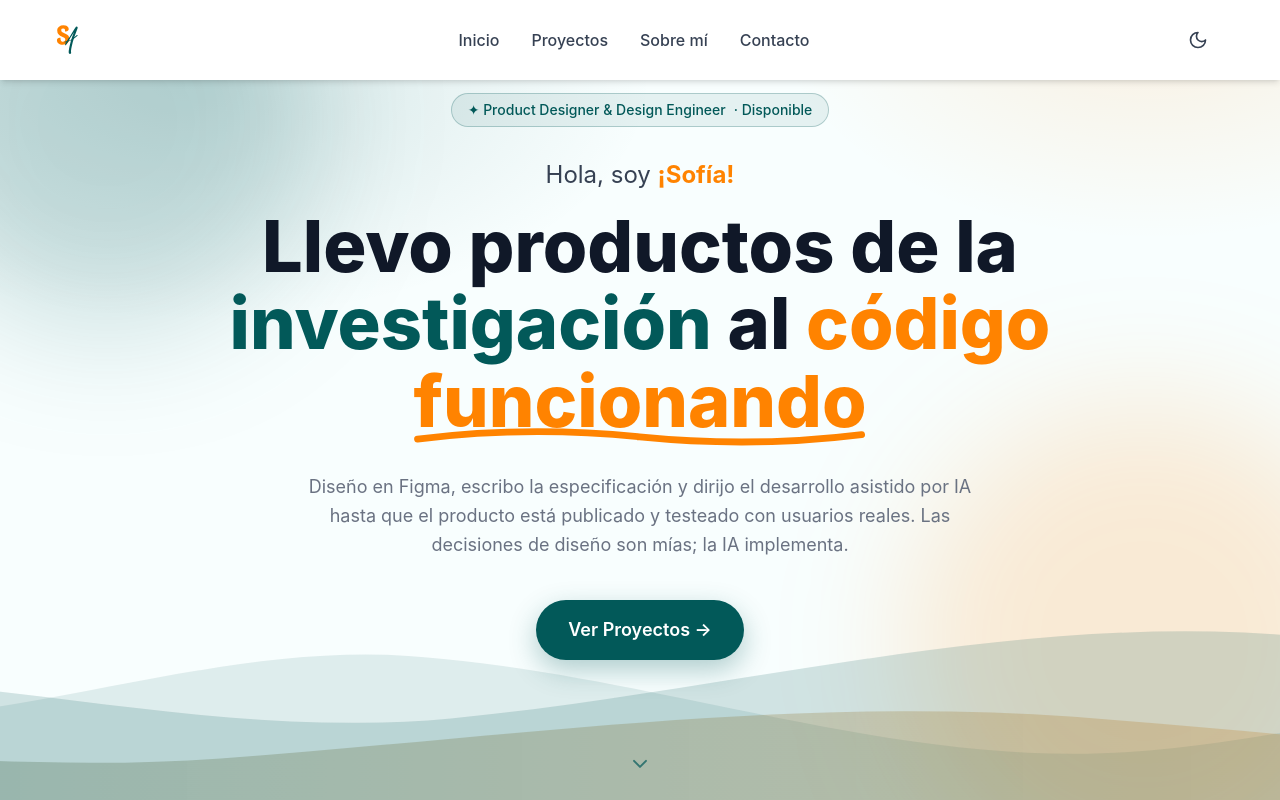
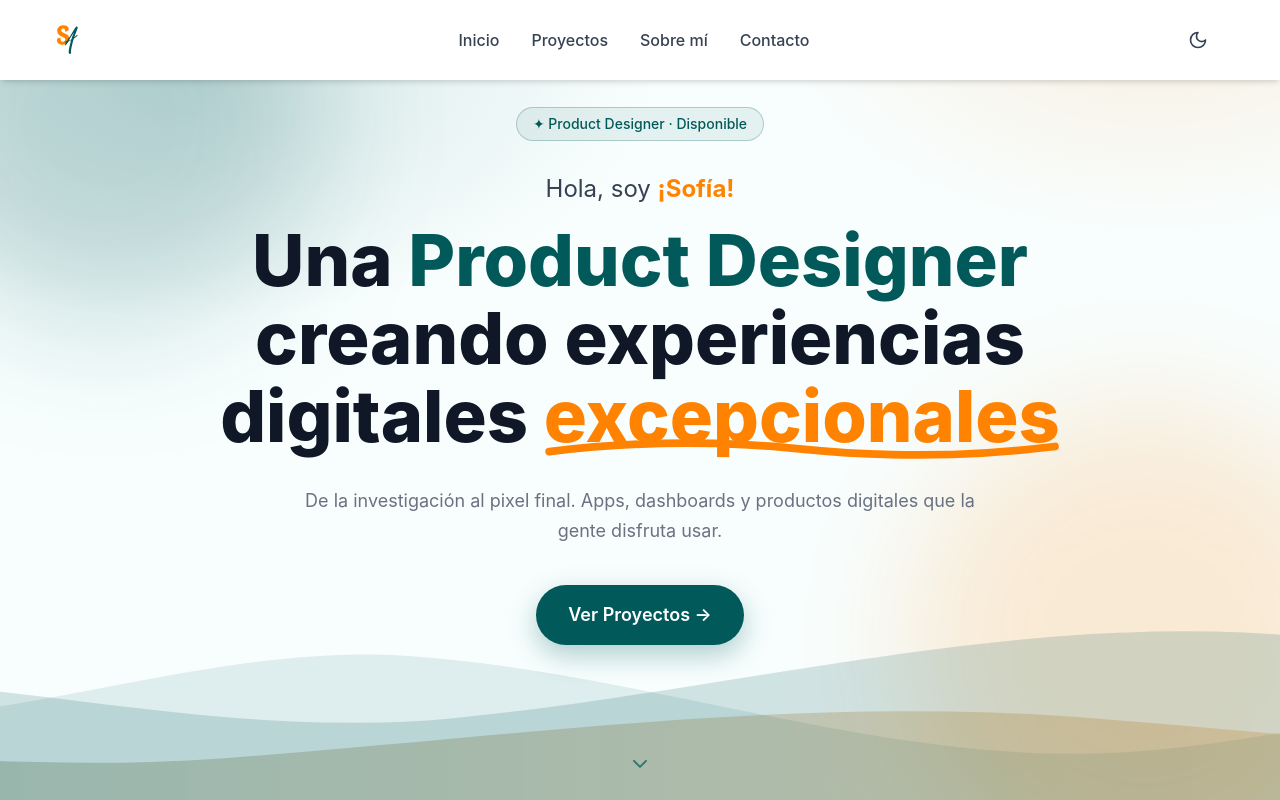
Before and after one commit to Sofi-Alvarez/Portafolio-web, a React (Vite) app: page / in a window 1280 px wide. Shown: the top 800 px of the page. Built offline with nearby package versions, Linux system fonts and the light colour scheme.

Commit message:
Volver al Hero anterior
Co-Authored-By: Claude Opus 5.5 <noreply@anthropic.com>
Claude-Session: https://claude.ai/code/session_015sUfThEWs3Get5ZXSDNodz

```diff
--- a/src/app/components/Hero.tsx
+++ b/src/app/components/Hero.tsx
@@ -134,7 +134,7 @@ export function Hero() {
             color: isDark ? "#4ecfcf" : "#025959",
           }}
         >
-          ✦ Product Designer & Design Engineer<span className="hidden sm:inline"> · Disponible</span>
+          ✦ Product Designer · Disponible
         </motion.span>
 
         {/* Greeting */}
@@ -157,13 +157,12 @@ export function Hero() {
           animate={{ opacity: 1, y: 0 }}
           transition={{ delay: 0.18, duration: 0.9, ease: [0.22, 1, 0.36, 1] }}
         >
-          Llevo productos de la{" "}
-          <span style={{ color: "#025959" }}>investigación</span>{" "}
-          al{" "}
-          <span style={{ color: "#FF8300" }}>código</span>{" "}
-          {/* "funcionando" with SVG hand-drawn underline */}
+          Una{" "}
+          <span style={{ color: "#025959" }}>Product Designer</span>{" "}
+          creando experiencias digitales{" "}
+          {/* "excepcionales" with SVG hand-drawn underline */}
           <span className="relative inline-block" style={{ color: "#FF8300" }}>
-            funcionando
+            excepcionales
             <svg
               className="absolute -bottom-2 left-0 w-full"
               viewBox="0 0 200 12"
@@ -188,9 +187,8 @@ export function Hero() {
           animate={{ opacity: 1, y: 0 }}
           transition={{ delay: 0.26, duration: 0.8, ease: [0.22, 1, 0.36, 1] }}
         >
-          Diseño en Figma, escribo la especificación y dirijo el desarrollo
-          asistido por IA hasta que el producto está publicado y testeado con
-          usuarios reales. Las decisiones de diseño son mías; la IA implementa.
+          De la investigación al pixel final. Apps, dashboards y productos
+          digitales que la gente disfruta usar.
         </motion.p>
 
         {/* CTA */}
```
